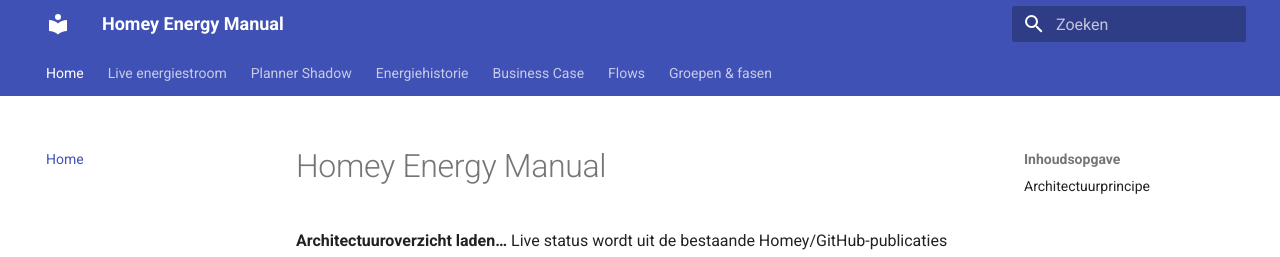
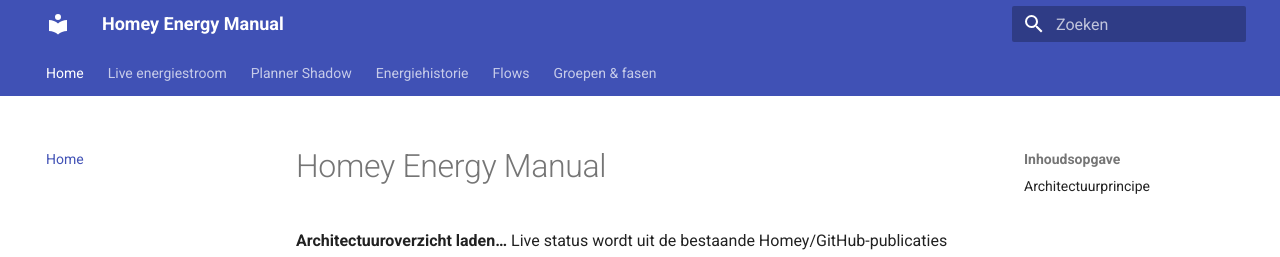
Before and after one commit to OnsKasteeltje/homey-energy-manual, an MkDocs documentation site: the page built from docs/index.md, in a window 1280 px wide and 900 px high. Shown: the top 257 px of the window. Built offline with MkDocs 1.6.1 and Material for MkDocs 9.7.7, drawn with Linux system fonts in a browser that asks for light colours.

Commit message:
Remove Business Case from website navigation

```diff
--- a/mkdocs.yml
+++ b/mkdocs.yml
@@ -14,7 +14,6 @@
   - Live energiestroom: live-energie.md
   - Planner Shadow: planner-shadow.md
   - Energiehistorie: energiehistorie.md
-  - Business Case: business-case.md
   - Flows:
       - Warm water: warm-water.md
       - Energie Manager PV: energie-manager.md
```
